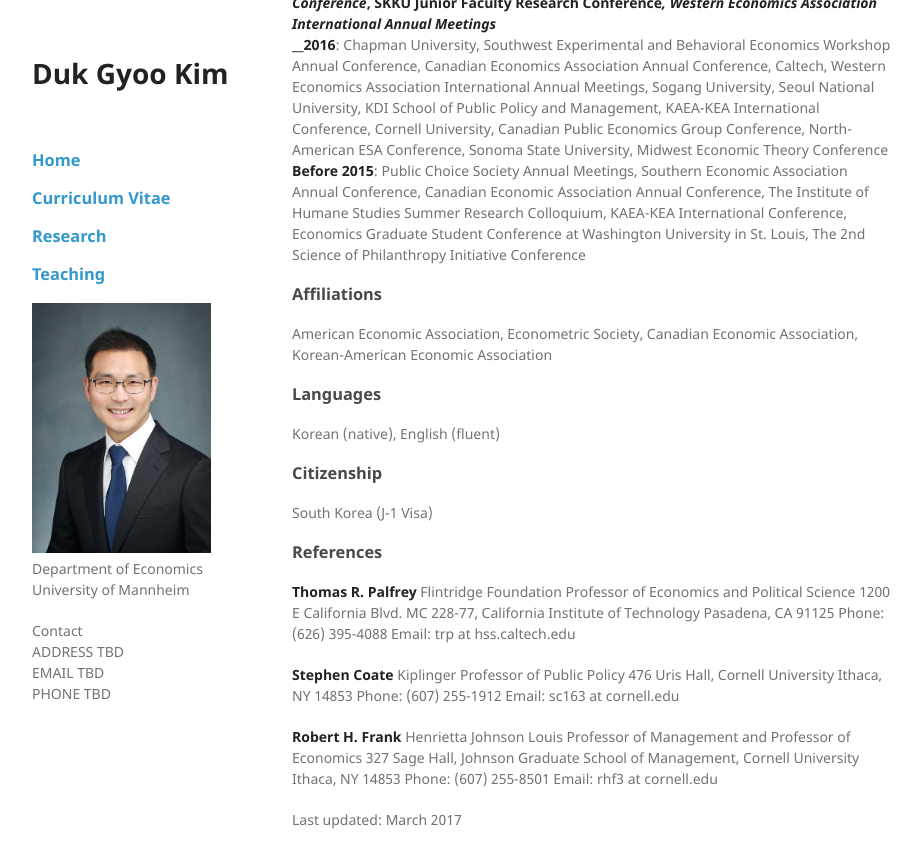
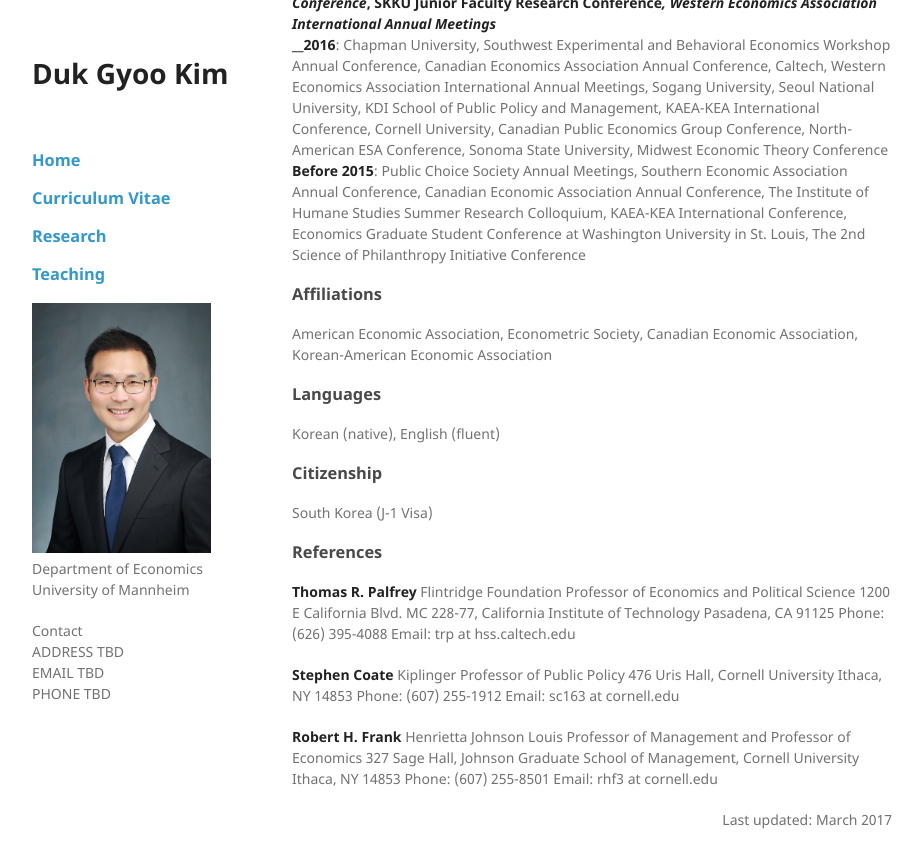
Before and after one commit to kimdukgyoo/kimdukgyoo.github.io, a Jekyll site: the page built from cv.md, in a window 1280 px wide and 900 px high, scrolled down 1539 px. Shown: the top 868 px of the window, without its empty margins (178-1101 px from the left). Built offline with Jekyll 4.4.1, drawn with Linux system fonts in a browser that asks for light colours; our own code applies the rules of GitHub Pages for plain Markdown files.

Commit message:
Update cv.md

```diff
--- a/cv.md
+++ b/cv.md
@@ -89,4 +89,4 @@ Ithaca, NY 14853
 Phone: (607) 255-8501
 Email: rhf3 at cornell.edu
 
-Last updated: March 2017
+<p align=right> Last updated: March 2017 </p>
```
